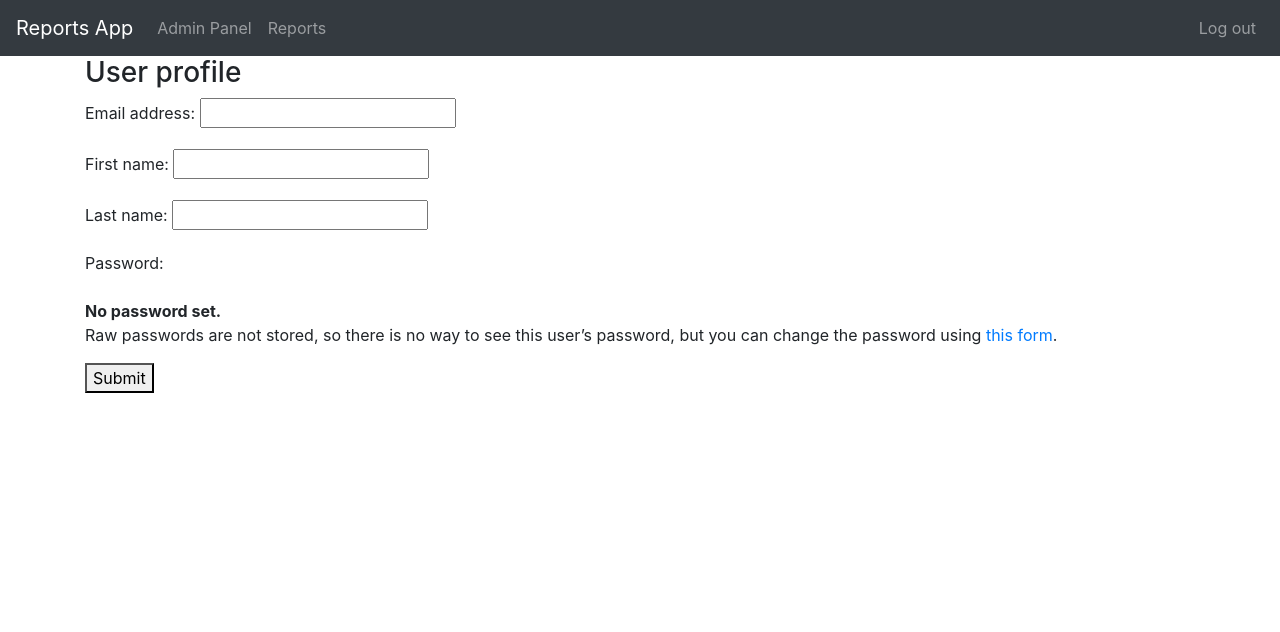
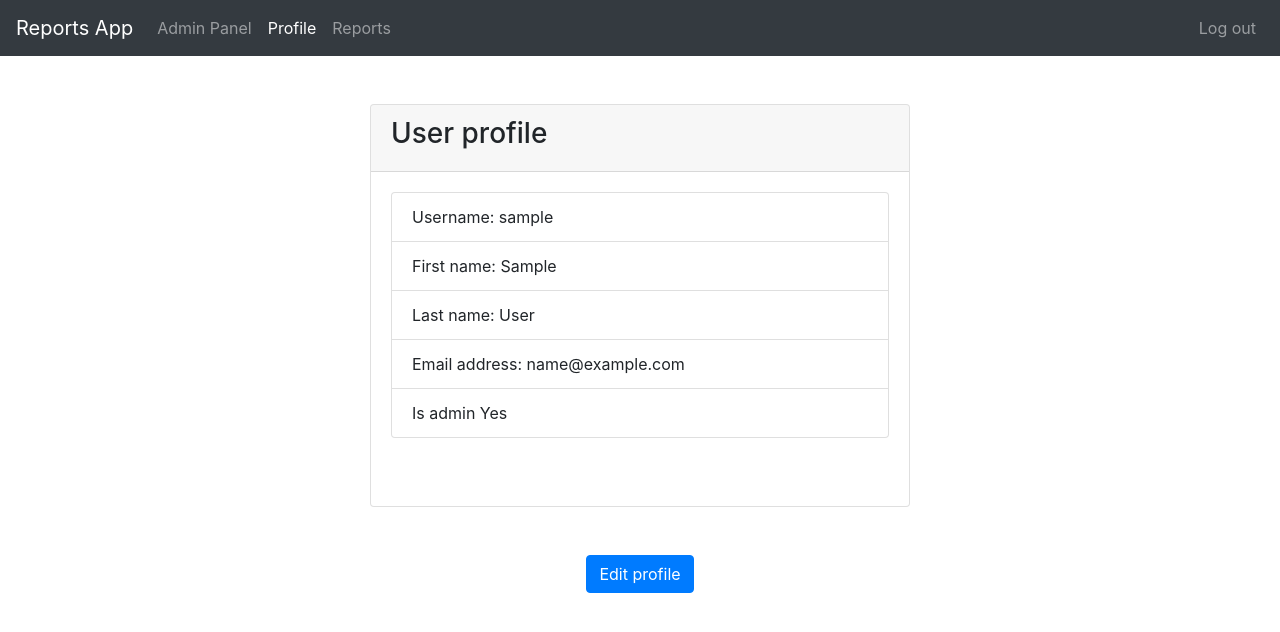
Before and after one commit to BartekKudelka/Raports_app, a Django app: page /profile/ in a window 1280 px wide. Shown: the top 632 px of the page. Run offline with Django 3.2, Linux system fonts and the light colour scheme; the visitor is signed in with stand-in values (Sample User, id 1); some libraries are stand-ins or nearby versions.

Commit message:
Add profile page and editing profile

```diff
--- a/raports_app/raports_app/polls/forms.py
+++ b/raports_app/raports_app/polls/forms.py
@@ -1,8 +1,7 @@
 from django import forms
-from django.contrib.auth.forms import UserCreationForm, UserChangeForm
 from django.contrib.auth.models import User
+from django.contrib.auth.forms import UserCreationForm, UserChangeForm, PasswordChangeForm
 
-from django.contrib.auth.forms import UserCreationForm, UserChangeForm
 
 class SignUpForm(UserCreationForm):
     class Meta:
@@ -15,21 +14,8 @@ class SignUpForm(UserCreationForm):
         }
 
 
-# class EditProfileForm(UserChangeForm):
-#     template_name = '/something/else'
-#
-#     class Meta:
-#         model = User
-#         fields = ('first_name', 'email', 'password1')
-#         widgets = {
-#             'first_name',
-#             'email',
-#             'password1',
-#         }
-
-
 class EditProfileForm(UserChangeForm):
-    template_name='/something/else'
+    template_name='profile.html'
 
     class Meta:
         model = User
@@ -38,4 +24,25 @@ class EditProfileForm(UserChangeForm):
             'first_name',
             'last_name',
             'password'
-)
+        )
+        widgets = {
+            'email': forms.TextInput(attrs={'class': 'form-control'}),
+            'first_name': forms.TextInput(attrs={'class': 'form-control'}),
+            'last_name': forms.TextInput(attrs={'class': 'form-control'}),
+        }
+
+
+class CustomChangePasswordForm(PasswordChangeForm):
+
+    class Meta:
+        model = User
+        fields = (
+            'old_password',
+            'new_password1',
+            'new_password2'
+        )
+        widgets = {
+            'old_password': forms.PasswordInput(attrs={'class': 'form-control'}),
+            'new_password1': forms.PasswordInput(attrs={'class': 'form-control'}),
+            'new_password2': forms.PasswordInput(attrs={'class': 'form-control'}),
+        }
--- a/raports_app/raports_app/settings.py
+++ b/raports_app/raports_app/settings.py
@@ -38,7 +38,7 @@ INSTALLED_APPS = [
     'django.contrib.sessions',
     'django.contrib.messages',
     'django.contrib.staticfiles',
-
+    'widget_tweaks',
     'raports_app.polls',
 
     'django_jenkins',
--- a/raports_app/raports_app/templates/base.html
+++ b/raports_app/raports_app/templates/base.html
@@ -1,4 +1,5 @@
 {% load static %}
+{% load widget_tweaks %}
 <!DOCTYPE html>
 <html lang="en">
 <head>
@@ -27,6 +28,12 @@
                         <a class="nav-link" href="{% url 'admin:index' %}">Admin Panel</a>
                     </li>
                 {% endif %}
+               <li class="nav-item">
+                    <a class="nav-link
+                    {% url 'profile' as show_profile %}
+                    {% if request.get_full_path == show_profile %}active{% endif %}"
+                       href="{% url 'profile' %}">Profile</a>
+                </li>
                 <li class="nav-item">
                     <a class="nav-link
                     {% url 'reports' as reports_url %}
--- a/raports_app/raports_app/templates/profile.html
+++ b/raports_app/raports_app/templates/profile.html
@@ -6,12 +6,33 @@
 
 {% block body %}
 
-  <h3>User profile</h3>
-    <form method="post">
-        {%csrf_token %}
-        {{form.as_p }}
-        <button type="submit">Submit</button>
-    </form>
+    <div class="row justify-content-center ">
+
+        <div class="col-md-6 my-5">
+            <div class="card">
+                <header class="card-header">
+                    <h3>User profile</h3>
+                </header>
+                <article class="card-body">
+                    <ul class="list-group mb-5">
+                        <li class="list-group-item">Username: {{ user.username }}</li>
+                        <li class="list-group-item">First name: {{ user.first_name }}</li>
+                        <li class="list-group-item">Last name: {{ user.last_name }}</li>
+                        <li class="list-group-item">Email address: {{ user.email }}</li>
+                        <li class="list-group-item">Is admin {% if user.is_superuser %} Yes {% else %}
+                            No {% endif %} </li>
+                    </ul>
+                </article> <!-- card-body end .// -->
+
+            </div> <!-- card.// -->
+        </div> <!-- col.//-->
+
+    </div> <!-- row.//-->
+
+    <div class="d-flex justify-content-center">
+        <a href="{% url 'edit_profile' %}" class="btn btn-primary">Edit profile</a>
+    </div>
+
 
 
 
--- a/raports_app/raports_app/urls.py
+++ b/raports_app/raports_app/urls.py
@@ -16,5 +16,6 @@ urlpatterns = [
     url(r'^logged_out/$', views.logged_out, name="logged_out"),
 
     url(r'^password/$', views.change_password, name='change_password'),
-    url(r'^profile/$', views.edit_profile, name='edit_profile'),
+    url(r'^edit_profile/$', views.edit_profile, name='edit_profile'),
+    url(r'^profile/$', views.show_profile, name='profile'),
     ]
--- a/raports_app/raports_app/views.py
+++ b/raports_app/raports_app/views.py
@@ -1,5 +1,5 @@
 from django.contrib.auth import login as auth_login, authenticate
-from raports_app.polls.forms import SignUpForm, EditProfileForm
+from raports_app.polls.forms import SignUpForm, EditProfileForm, CustomChangePasswordForm
 from django.contrib import messages
 from django.contrib.auth import update_session_auth_hash
 from django.contrib.auth.forms import PasswordChangeForm
@@ -27,19 +27,23 @@ def logged_out(request):
 
 def change_password(request):
     if request.method == 'POST':
-        form = PasswordChangeForm(request.user, request.POST)
+        form = CustomChangePasswordForm(request.user, request.POST)
         if form.is_valid():
             user = form.save()
             update_session_auth_hash(request, user)  # Important!
             messages.success(request, 'Your password was successfully updated!')
-            return redirect('change_password')
+            return redirect('profile')
         else:
             messages.error(request, 'Please correct the error below.')
     else:
-        form = PasswordChangeForm(request.user)
+        form = CustomChangePasswordForm(request.user)
     return render(request, 'password_change.html', {
         'form': form
     })
+
+
+def show_profile(request):
+    return render(request, 'profile.html', {'user': request.user})
 
 
 def edit_profile(request):
@@ -51,8 +55,4 @@ def edit_profile(request):
     else:
         form = EditProfileForm(request.POST, instance=request.user)
         args = {'form': form}
-        return render(request, 'profile.html', args)
-
-
-def profile(request):
-    return render(request, 'profile.html')
+        return render(request, 'edit_profile.html', args)
--- a/requirements.txt
+++ b/requirements.txt
@@ -4,3 +4,4 @@ django-jenkins
 pylint
 coverage
 faker
+django-widget-tweaks
```
Also changed, not shown: raports_app/raports_app/templates/edit_profile.html (added, +32 -0 lines), raports_app/raports_app/templates/password_change.html (+36 -7 lines).
